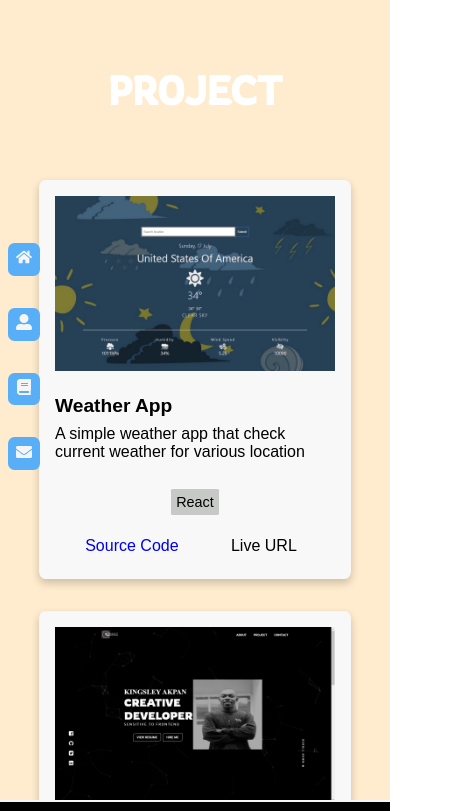
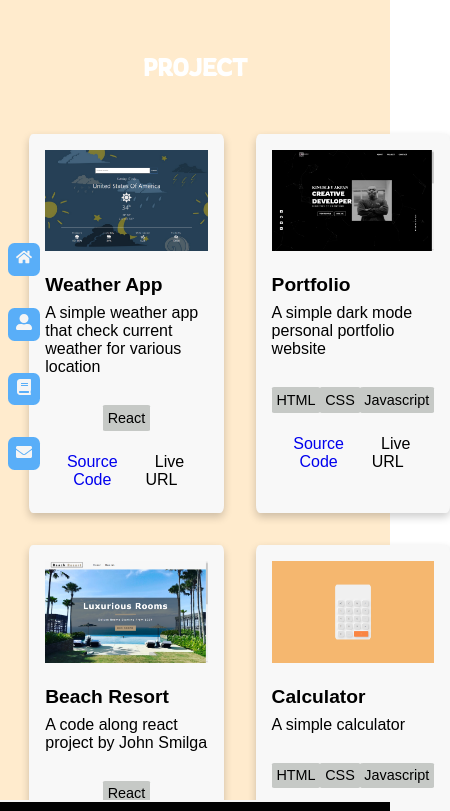
Before and after one commit to Khingz/port-web, a React (Create React App) app: page /portfolio in a window 390 px wide. Shown: the top 811 px of the page, 450 px wide, since content can reach past the window. Built offline with nearby package versions, Linux system fonts and the light colour scheme; a web font is replaced by a local one.

Commit message:
font headings adjusted on smaller screen

```diff
--- a/src/Pages/About.css
+++ b/src/Pages/About.css
@@ -67,6 +67,10 @@
         padding-top: 3rem;
     }
 
+    .about-container > h2 {
+        font-size: 1.5rem;
+    }
+
     .about {
         flex-direction: column;
         justify-content: center;
--- a/src/Pages/Contact.css
+++ b/src/Pages/Contact.css
@@ -125,6 +125,10 @@
 
     }
 
+    .contact-container h2 {
+        font-size: 1.5rem;
+    }
+
     .contact:before {
         content: "";
         position: absolute;
--- a/src/Pages/Portfolio.css
+++ b/src/Pages/Portfolio.css
@@ -115,8 +115,9 @@
 }
 
 @media only screen and (max-width: 700px) {
-    .project-container {
-        max-width: 80vw;
-        grid-template-columns: 1fr;
-    }
+ .portfolio-container > h2 {
+    font-size: 1.5rem;
+    font-family: 'Rowdies', cursive;
+    color: white;
 }
+}
```
